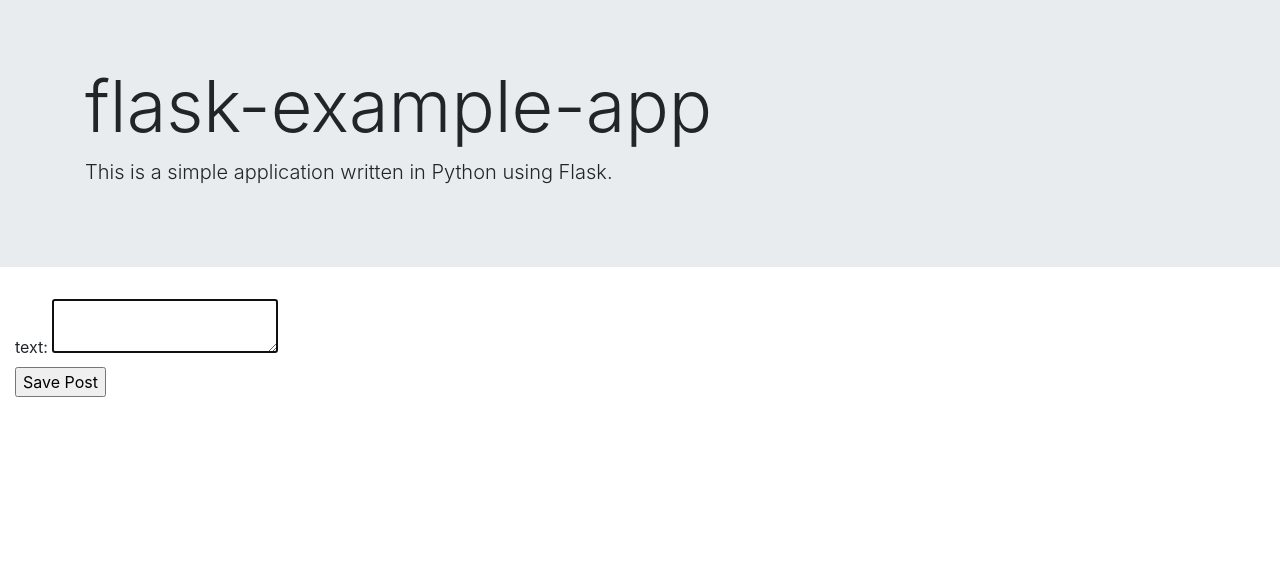
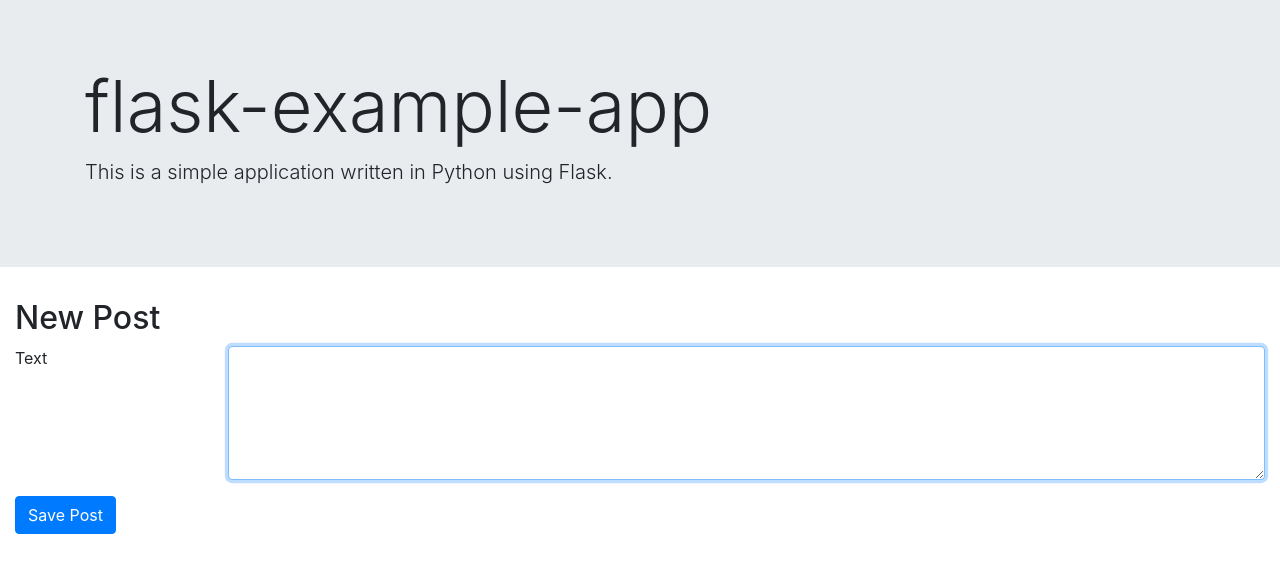
Before and after one commit to petr-korobeinikov/flask-app-example, a Flask app: template application/templates/post_new.j2 in a window 1280 px wide. Shown: the part 137-710 px from the top of the page. Run offline with Flask 2, Linux system fonts and the light colour scheme; the template is opened without the code that fills it: values that come from a table or form of the project are taken from there, others are empty; parts of the project's set-up code (start-up, migrations or seed data) failed here and were passed over; some libraries are stand-ins or nearby versions.

Commit message:
Add post forms markup.

```diff
--- a/application/templates/post_new.j2
+++ b/application/templates/post_new.j2
@@ -1,19 +1,26 @@
 {% extends 'layout.j2' %}
+{% from 'macro.j2' import form_row_submit %}
 
 {% block body %}
+    <h2>New Post</h2>
     <form action="{{ url_for('post_new') }}" method="post">
         {{ form.hidden_tag() }}
         {{ form.id }}
 
-        <div>{{ form.text.label }}: {{ form.text(autofocus=true) }}</div>
+        <div class="form-group row">
+            {{ form.text.label(class='col-sm-2 form-control-label text-xs-right', text='Text') }}
+            <div class="col-sm-10">
+                {{ form.text(autofocus=true, class='form-control', rows=5) }}
                 {% if form.text.errors %}
-            <ul class="errors">
+                    <ul class="text-danger">
                         {% for error in form.text.errors %}
                             <li>{{ error }}</li>
                         {% endfor %}
                     </ul>
                 {% endif %}
+            </div>
+        </div>
 
-        <input type="submit" value="Save Post">
+        {{ form_row_submit('Save Post') }}
     </form>
 {% endblock %}
```
Also changed, not shown: application/templates/post_edit.j2 (+10 -3 lines). Lines whose indentation alone changed are shown as unchanged.
